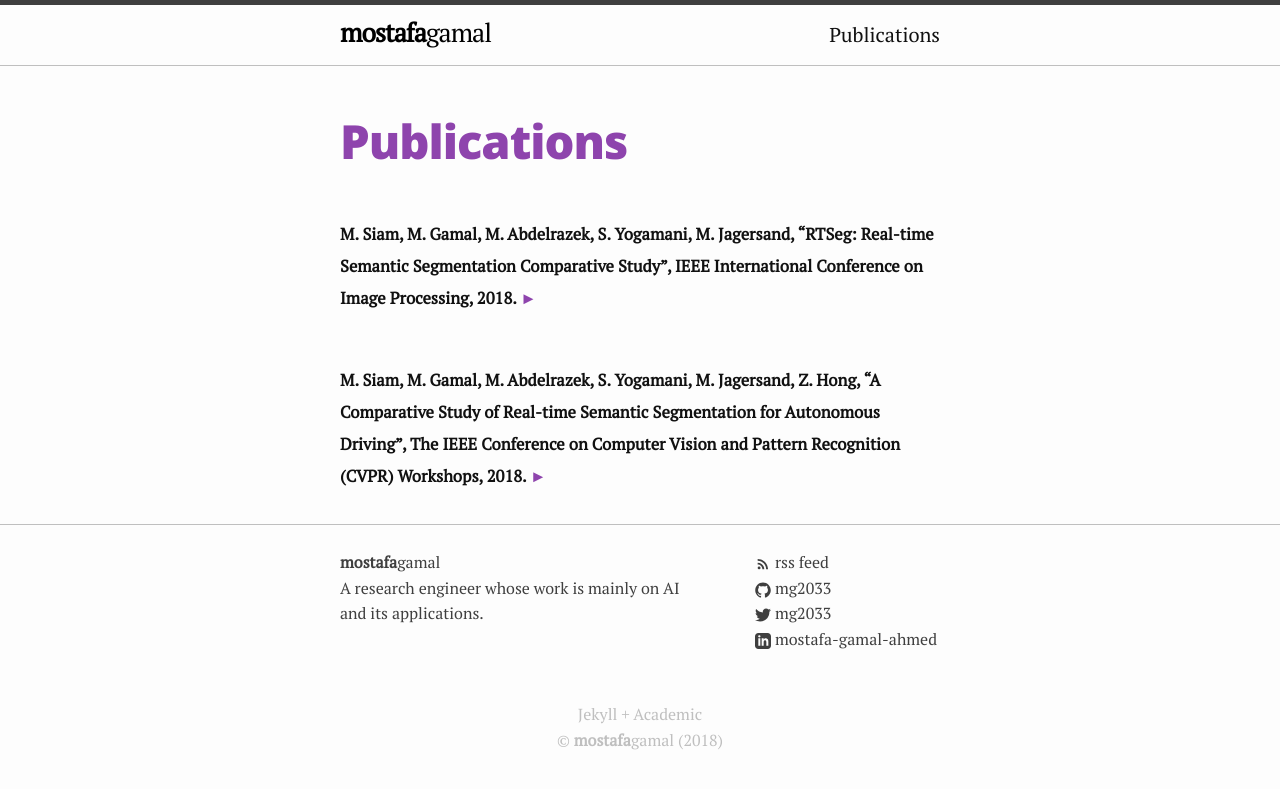
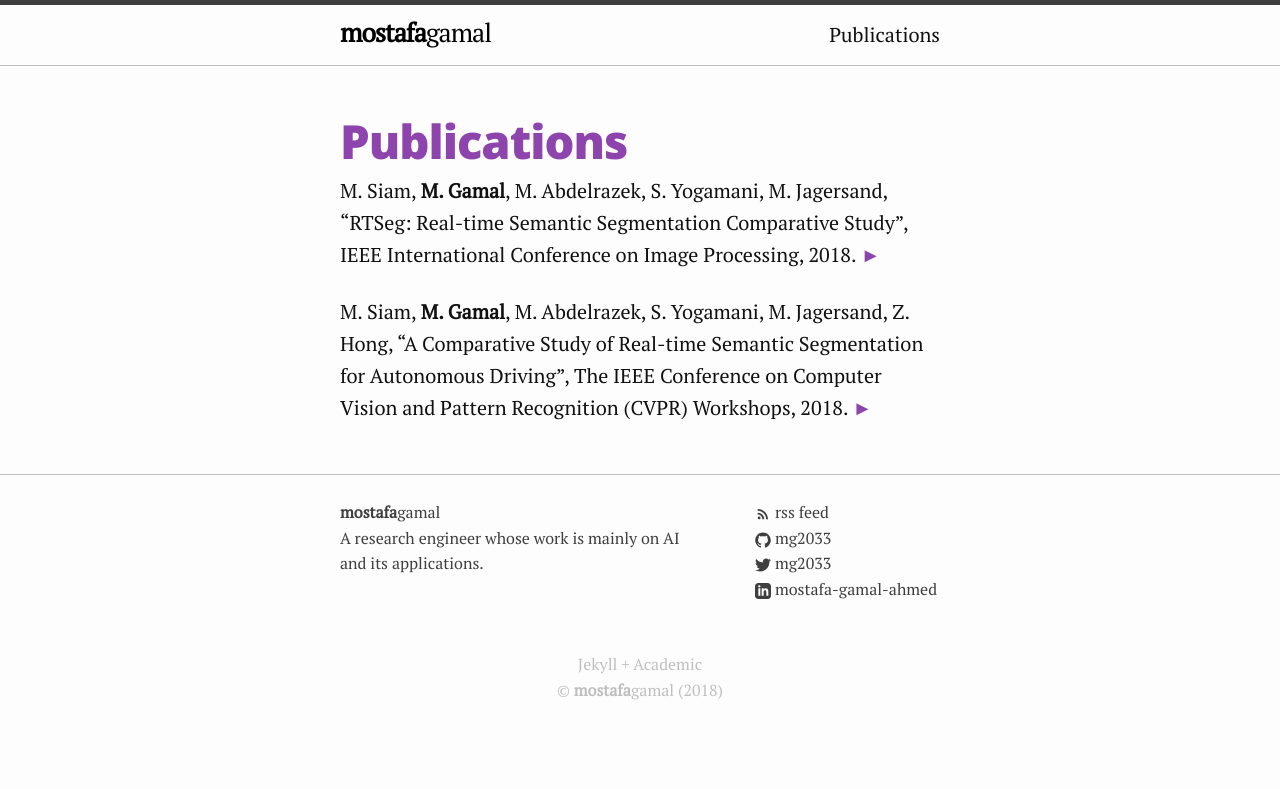
Before and after one commit to MG2033/mg2033.github.io, a Jekyll site: the page built from publications.md, in a window 1280 px wide. Shown: the top 789 px of the page. Built offline with Jekyll 4.4.1, drawn with Linux system fonts in a browser that asks for light colours.

```diff
--- a/publications.md
+++ b/publications.md
@@ -2,5 +2,6 @@
 layout: page
 title:  "Publications"
 ---
-##### M. Siam, **M. Gamal**, M. Abdelrazek, S. Yogamani, M. Jagersand, "RTSeg: Real-time Semantic Segmentation Comparative Study", IEEE International Conference on Image Processing, 2018. [►](https://arxiv.org/abs/1803.02758)
-##### M. Siam, **M. Gamal**, M. Abdelrazek, S. Yogamani, M. Jagersand, Z. Hong, "A Comparative Study of Real-time Semantic Segmentation for Autonomous Driving", The IEEE Conference on Computer Vision and Pattern Recognition (CVPR) Workshops, 2018. [►](http://openaccess.thecvf.com/content_cvpr_2018_workshops/w12/html/Siam_A_Comparative_Study_CVPR_2018_paper.html)
+M. Siam, **M. Gamal**, M. Abdelrazek, S. Yogamani, M. Jagersand, "RTSeg: Real-time Semantic Segmentation Comparative Study", IEEE International Conference on Image Processing, 2018. [►](https://arxiv.org/abs/1803.02758)
+
+M. Siam, **M. Gamal**, M. Abdelrazek, S. Yogamani, M. Jagersand, Z. Hong, "A Comparative Study of Real-time Semantic Segmentation for Autonomous Driving", The IEEE Conference on Computer Vision and Pattern Recognition (CVPR) Workshops, 2018. [►](http://openaccess.thecvf.com/content_cvpr_2018_workshops/w12/html/Siam_A_Comparative_Study_CVPR_2018_paper.html)
```
